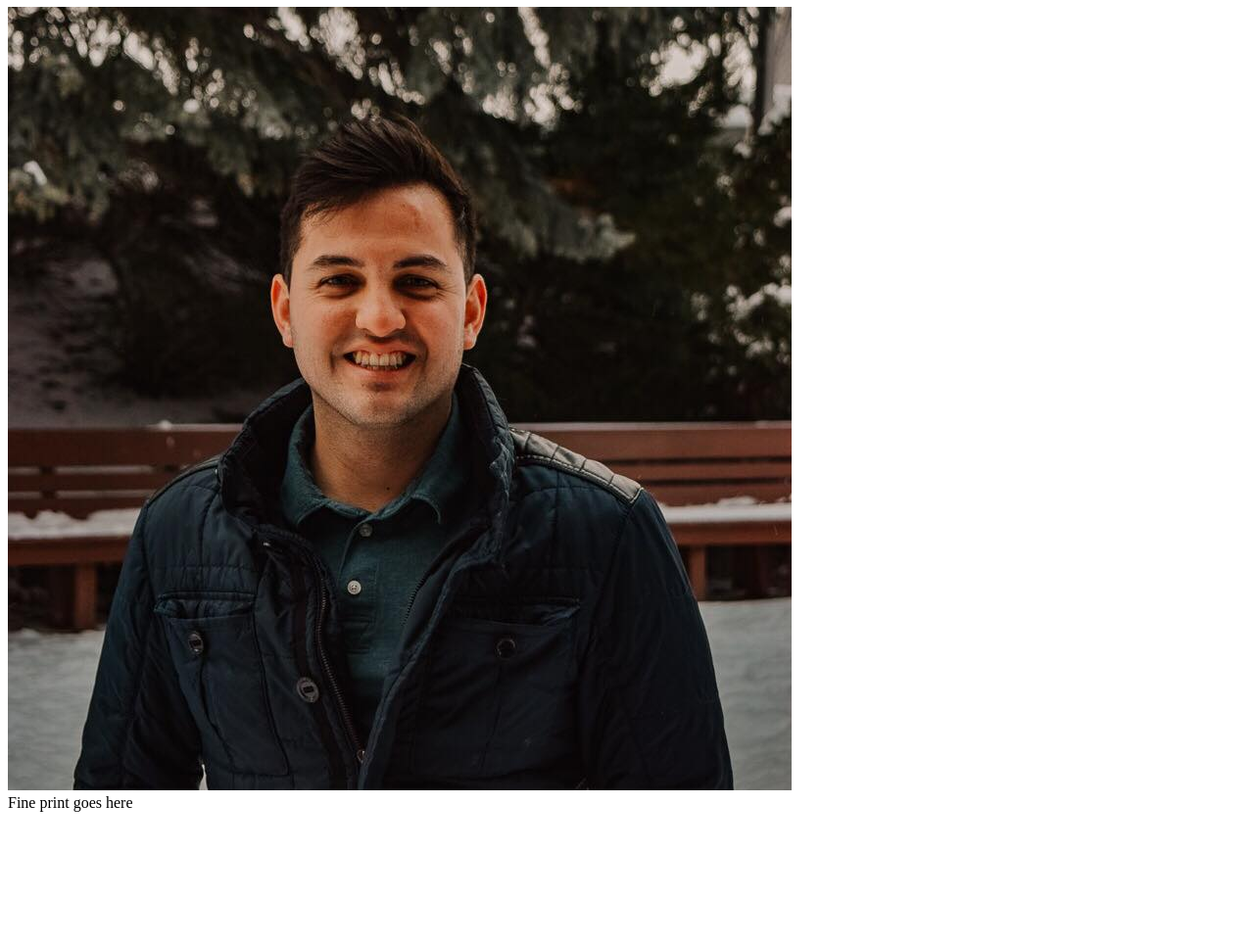
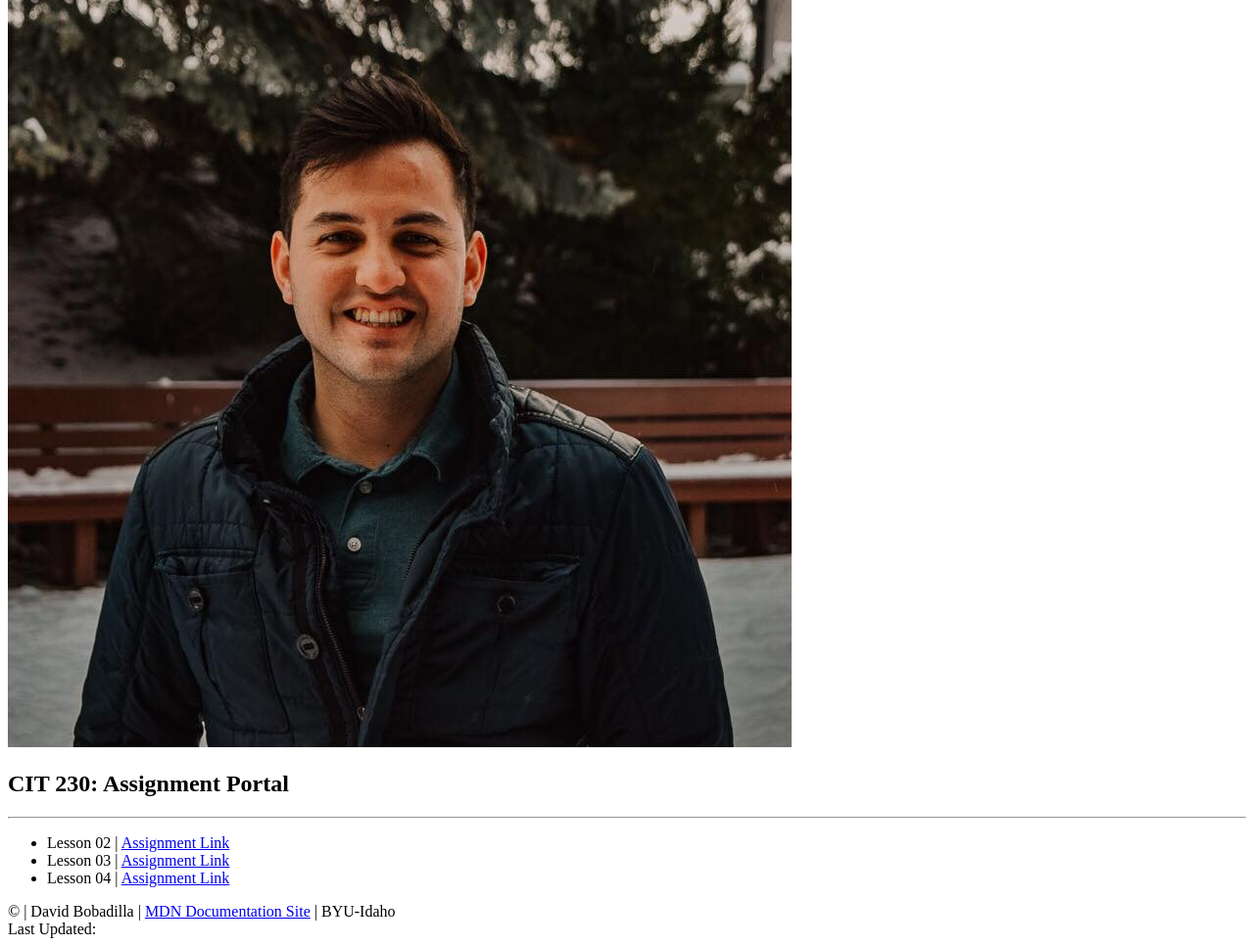
Before and after one commit to davidbobadilla/davidbobadilla.github.io, a plain HTML site: page index.html in a window 1280 px wide. Shown: the part 117-1083 px from the top of the page at 98% size. Before the commit the page ends 954 px from the top, so only its background shows below. Drawn offline with Linux system fonts and the light colour scheme.

Commit message:
html index done

```diff
--- a/index.html
+++ b/index.html
@@ -1,23 +1,42 @@
+
 <!DOCTYPE html>
 <html lang="en">
 <head>
     <meta charset="UTF-8">
-    <meta name="viewport" content="width=device-width, initial-scale=1.0">
-    <meta http-equiv="X-UA-Compatible" content="ie=edge">
-    <title>Document</title>
+    <meta name="viewpoint" content="width=device-width, initial-scale=1">
+    <meta name="description" content="Work portal for Jaime Hudson in CIT 230: Web Frontend Development">
+    <meta name="author" content="Jaime Hudson">
+    <script src= "js/datetime.js" async></script>
+    <link rel="stylesheet" href="/css/style.css">
+    <title>Home | davidbobadilla.github.io</title>
 </head>
+
 <body>
+<div id="content">
     <header>
-        davidbobadilla.github.io
+        <h1>David Bobadilla</h1>
+        <img src="/images/mifoto.jpg" alt="A smiling picture of myselft">
+
     </header>
-    <nav>Links go here</nav>
+    <nav>
+        <h2>CIT 230: Assignment Portal</h2>
+    </nav>
+    <hr>
     <main>
-     <h1>David Bobadilla</h1>
-     <img src="Images\mi foto.jpg" alt="A picture of me">
+        <ul>
+            <li>Lesson 02 | <a href="homepage.html">Assignment Link</a></li>
+            <li>Lesson 03 | <a href="homepage.html">Assignment Link</a></li>
+            <li>Lesson 04 | <a href="homepage.html">Assignment Link</a></li>
+        </ul>
+
     </main>
     <footer>
-        Fine print goes here
+        <div>&copy; <span id="copyYear"></span> | David Bobadilla | <a href="https://developer.mozilla.org/en-US/docs/Web/Guide/HTML/HTML5"> MDN Documentation Site</a> | BYU-Idaho
+        <br>Last Updated: <span id="update"></span>
+    </div>
     </footer>
+</div>
+</body>
 
-</body>
+
 </html>
```
Also changed, not shown: Images/mifoto.jpg (renamed from Images/mi foto.jpg).
